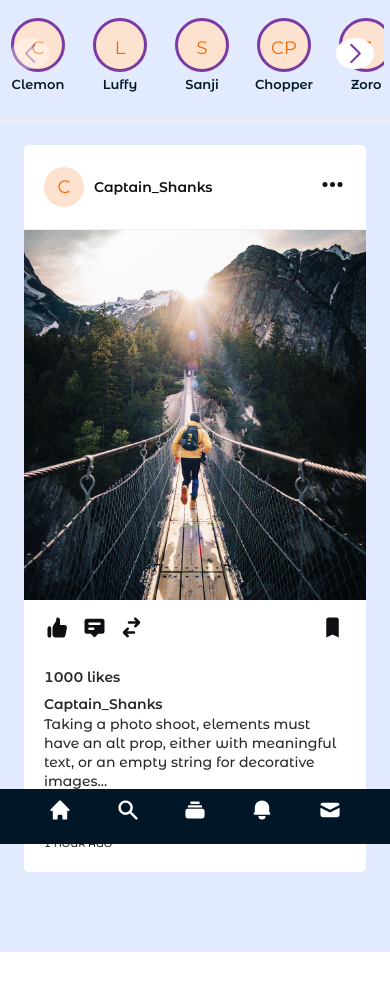
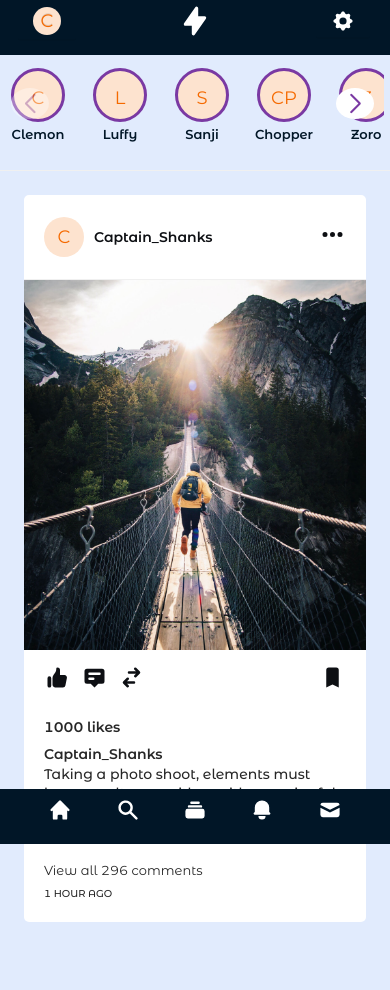
Before and after one commit to Clemon1/Anneki, a React (Create React App) app: page / in a window 390 px wide. Shown: the top 990 px of the page. Before the commit the page ends 952 px from the top, so only its background shows below. Built offline with nearby package versions, Linux system fonts and the light colour scheme.

Commit message:
Worked on Topnav & BottomNav

```diff
--- a/src/App.css
+++ b/src/App.css
@@ -422,7 +422,30 @@
   padding: 2px 27px !important;
   z-index: 1;
 }
+.TopNav {
+  width: 100%;
+  height: 55px;
+  background: #011627;
+  color: #ffffff;
+  display: flex;
+  display: none;
+  position: fixed;
+  top: 0;
+  padding: 20px;
+}
 
+.TopNav ul {
+  width: 100%;
+  display: flex;
+}
+
+.TopNav ul li {
+  list-style: none;
+  width: 10%;
+  display: flex;
+  justify-content: space-between;
+  align-items: center;
+}
 .bottomNav {
   width: 100%;
   height: 55px;
@@ -462,6 +485,7 @@
     display: none !important;
   }
   .site-layout {
+    padding-top: 50px !important;
     margin-left: 0px !important;
   }
   .headerbody1 {
@@ -499,9 +523,48 @@
     justify-content: center;
     align-items: center;
   }
+
+  .TopNav {
+    width: 100%;
+    height: 55px;
+    background: #011627;
+    color: #ffffff;
+    display: flex;
+    z-index: 1000;
+    position: fixed;
+    align-items: center;
+    justify-content: center;
+    top: 0;
+    padding: 10px;
+  }
+  .TopNav ul {
+    width: 100%;
+    display: flex;
+    justify-content: space-between;
+    align-items: center;
+  }
+
+  .TopNav ul li {
+    list-style: none;
+    width: 20%;
+    display: flex;
+    flex-direction: column;
+    justify-content: center;
+    align-items: center;
+  }
   .iconBodyNav {
     width: 28px;
     color: #ffffff;
+  }
+  .iconBodyNav1 {
+    width: 32px;
+    color: #ffffff;
+  }
+  .btnTopNav {
+    background: transparent !important;
+    display: flex !important;
+    border: none !important;
+    height: 100% !important;
   }
 }
 
--- a/src/App.js
+++ b/src/App.js
@@ -2,6 +2,7 @@ import React from "react";
 import "./App.css";
 import "antd/dist/antd.min.css";
 import { Avatar, Button } from "antd";
+import Navbar from "./Components/navbar";
 import LeftSidebar from "./Components/leftSidebar";
 import Rightsidebar from "./Components/rightSidebar";
 import BottomNavigation from "./Components/bottomNav";
@@ -30,10 +31,11 @@ function App() {
       <Layout>
         <LeftSidebar />
         <Layout
-          className='site-layout '
+          className='site-layout'
           style={{
             marginLeft: 300,
           }}>
+          <Navbar />
           <Header
             className='headerbody1'
             style={{
--- a/src/Components/navbar.js
+++ b/src/Components/navbar.js
@@ -1,8 +1,57 @@
+import React, { useState } from "react";
+import { Avatar, Drawer, Button } from "antd";
+import { CogIcon, LightningBoltIcon } from "@heroicons/react/solid";
 const Navbar = () => {
+  const [visible, setVisible] = useState(false);
+
+  const showDrawer = () => {
+    setVisible(true);
+  };
+
+  const onClose = () => {
+    setVisible(false);
+  };
+
   return (
-    <div className='nav'>
-      <div></div>
-    </div>
+    <nav className='TopNav'>
+      <ul>
+        <li>
+          <Button type='primary' className='btnTopNav' onClick={showDrawer}>
+            <Avatar
+              size={{
+                xs: 28,
+                sm: 30,
+                md: 38,
+                lg: 38,
+              }}
+              style={{
+                color: "#f56a00",
+                backgroundColor: "#fde3cf",
+              }}>
+              C
+            </Avatar>
+          </Button>
+          <Drawer
+            title='Anneki'
+            placement='left'
+            width={250}
+            onClose={onClose}
+            visible={visible}>
+            <p>Some contents...</p>
+            <p>Some contents...</p>
+            <p>Some contents...</p>
+          </Drawer>
+        </li>
+        <li>
+          <LightningBoltIcon className='iconBodyNav1' />
+        </li>
+        <li>
+          <Button className='btnTopNav' type='primary'>
+            <CogIcon className='iconBodyNav' />
+          </Button>
+        </li>
+      </ul>
+    </nav>
   );
 };
 
```
